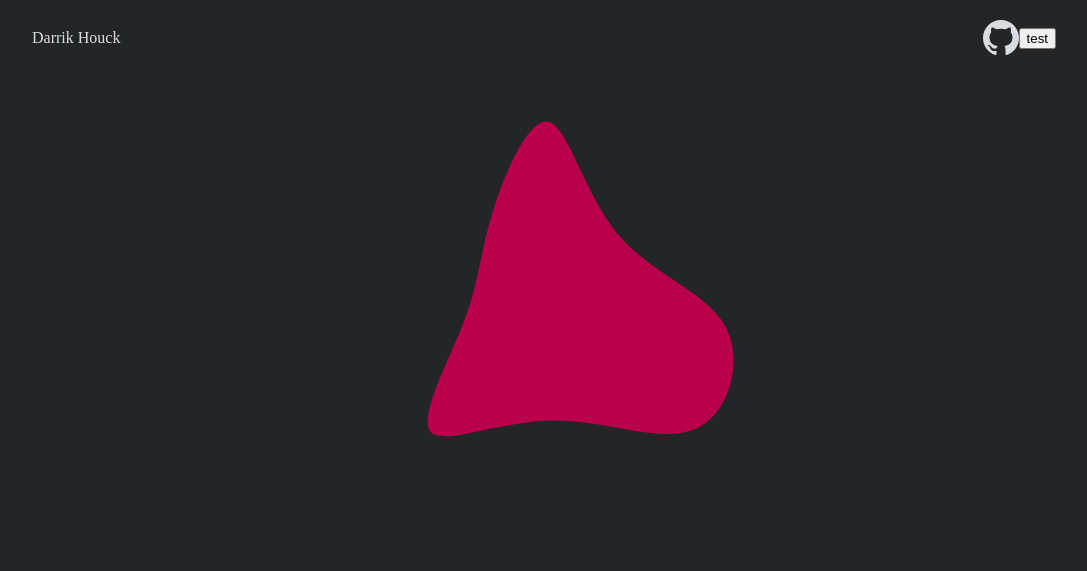
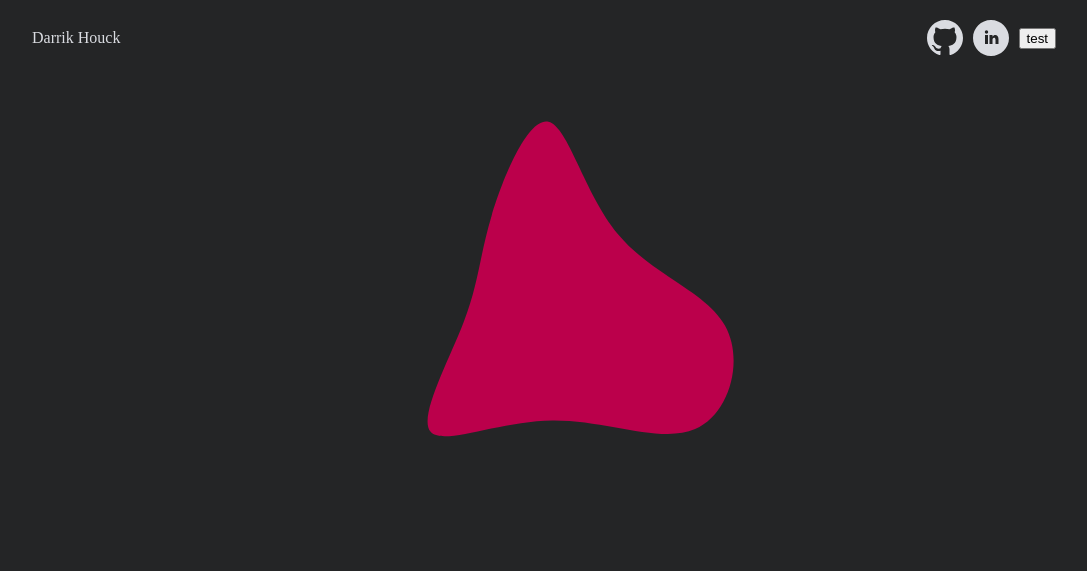
Before and after one commit to Daarrik/learning-gatsby, a Gatsby site: page / in a window 1280 px wide. Shown: the whole page, without its empty margins (96-1183 px from the left). Built offline with nearby package versions, Linux system fonts and the light colour scheme; Gatsby itself is replaced by a stand-in of ours.

Commit message:
add link to header
gotta be a better way to pass the icon svg

```diff
--- a/src/components/layout.css
+++ b/src/components/layout.css
@@ -39,6 +39,7 @@ a svg {
   --size: calc(var(--head-height) * 0.6);
   height: var(--size);
   width: var(--size);
+  margin-right: 10px;
   fill: var(--text-color);
   transition: 250ms;
 }
--- a/src/constants/links.js
+++ b/src/constants/links.js
@@ -15,4 +15,18 @@ export const links = [
       </svg>
     ),
   },
+  {
+    name: "linkedin",
+    url: "https://www.linkedin.com/in/darrik-h/",
+    icon: (
+      <svg
+        xmlns="http://www.w3.org/2000/svg"
+        width="24"
+        height="24"
+        viewBox="0 0 24 24"
+      >
+        <path d="M12 0c-6.627 0-12 5.373-12 12s5.373 12 12 12 12-5.373 12-12-5.373-12-12-12zm-2 16h-2v-6h2v6zm-1-6.891c-.607 0-1.1-.496-1.1-1.109 0-.612.492-1.109 1.1-1.109s1.1.497 1.1 1.109c0 .613-.493 1.109-1.1 1.109zm8 6.891h-1.998v-2.861c0-1.881-2.002-1.722-2.002 0v2.861h-2v-6h2v1.093c.872-1.616 4-1.736 4 1.548v3.359z" />
+      </svg>
+    ),
+  },
 ];
```
